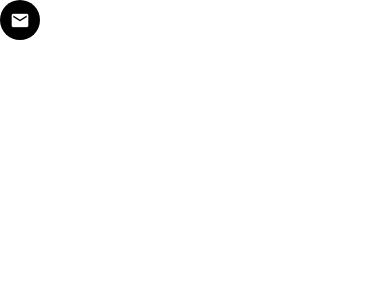
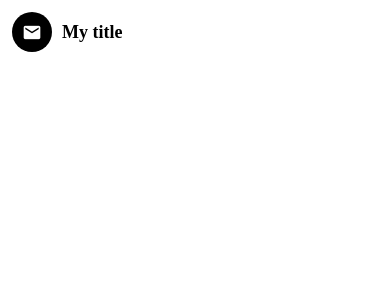
Before and after one commit to majshub/DoneWithIt, a React Native app: screen / in a window 390 px wide. Shown: the top 300 px of the page. Built offline with nearby package versions, Linux system fonts and the light colour scheme.

Commit message:
Extented list item component

```diff
--- a/App.js
+++ b/App.js
@@ -4,11 +4,12 @@ import ViewImageScreen from "./app/screens/ViewImageScreen";
 import MessagesScreen from "./app/screens/MessagesScreen";
 import Screen from "./app/components/Screen";
 import Icon from "./app/components/Icon";
+import ListItem from "./app/components/ListItem";
 
 export default function App() {
   return (
     <Screen>
-      <Icon name="email" />
+      <ListItem title="My title" ImageComponent={<Icon name="email" />} />
     </Screen>
   );
 }
--- a/app/components/ListItem.js
+++ b/app/components/ListItem.js
@@ -5,16 +5,26 @@ import colors from "../config/colors";
 import Swipeable from "react-native-gesture-handler/Swipeable";
 import { GestureHandlerRootView } from "react-native-gesture-handler";
 
-function ListItem({ title, subTitle, image, onPress, renderRightActions }) {
+function ListItem({
+  title,
+  subTitle,
+  image,
+  ImageComponent,
+  onPress,
+  renderRightActions,
+}) {
   return (
     <GestureHandlerRootView>
       <Swipeable renderRightActions={renderRightActions}>
         <TouchableHighlight underlayColor={colors.light} onPress={onPress}>
           <View style={styles.container}>
-            <Image style={styles.image} source={image} />
-            <View>
+            {ImageComponent}
+            {image && <Image style={styles.image} source={image} />}
+            <View style={styles.detailsContainer}>
               <AppText style={styles.title}>{title}</AppText>
-              <AppText style={styles.subTitle}>{subTitle}</AppText>
+              {subTitle && (
+                <AppText style={styles.subTitle}>{subTitle}</AppText>
+              )}
             </View>
           </View>
         </TouchableHighlight>
@@ -28,11 +38,14 @@ const styles = StyleSheet.create({
     flexDirection: "row",
     padding: 12,
   },
+  detailsContainer: {
+    marginLeft: 10,
+    justifyContent: "center",
+  },
   image: {
     width: 70,
     height: 70,
     borderRadius: 35,
-    marginRight: 10,
   },
   subTitle: {
     color: colors.medium,
```
